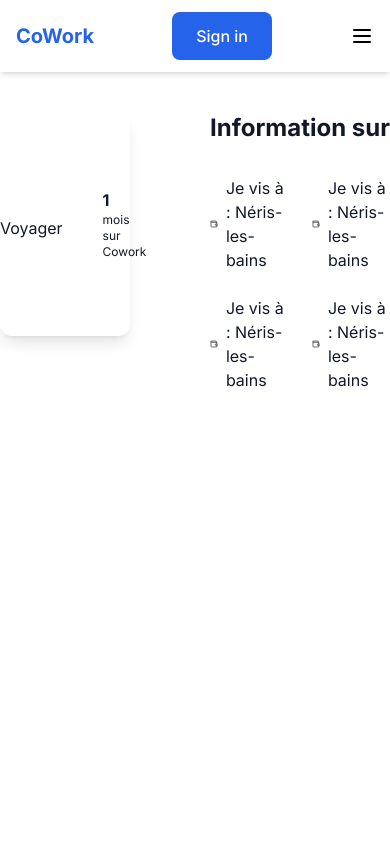
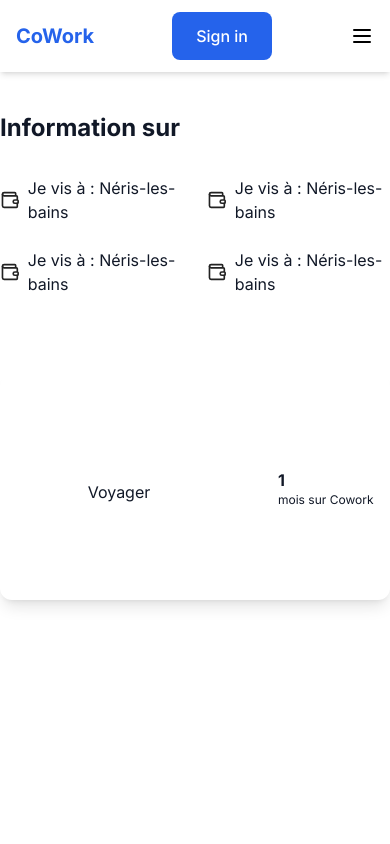
Before and after one commit to Colingue/cowork, a Next.js app: page /profile/1 in a window 390 px wide. Shown: the top 844 px of the page. Built offline with nearby package versions, Linux system fonts and the light colour scheme; no server answers; the database is empty.

Commit message:
responsive profile update

```diff
--- a/app/profile/[id]/page.tsx
+++ b/app/profile/[id]/page.tsx
@@ -20,8 +20,8 @@ export default async function Page({
 
   return (
     <div className='lg:max-w-5xl w-full mx-auto py-10'>
-      <div className='flex gap-20'>
-        <div className='w-1/3'>
+      <div className='flex lg:flex-row flex-col-reverse gap-20'>
+        <div className='lg:w-1/3'>
           <div className='shadow-lg rounded-xl flex items-center gap-10 h-56 mb-8'>
             <div className='text-center flex-grow gap-2 flex flex-col items-center'>
               {session?.user?.image && (
@@ -68,7 +68,7 @@ export default async function Page({
             </div>
           )}
         </div>
-        <div className='w-2/3'>
+        <div className='lg:w-2/3'>
           <h1 className='text-2xl font-bold mb-8'>
             Information sur {user?.name}
           </h1>
```
